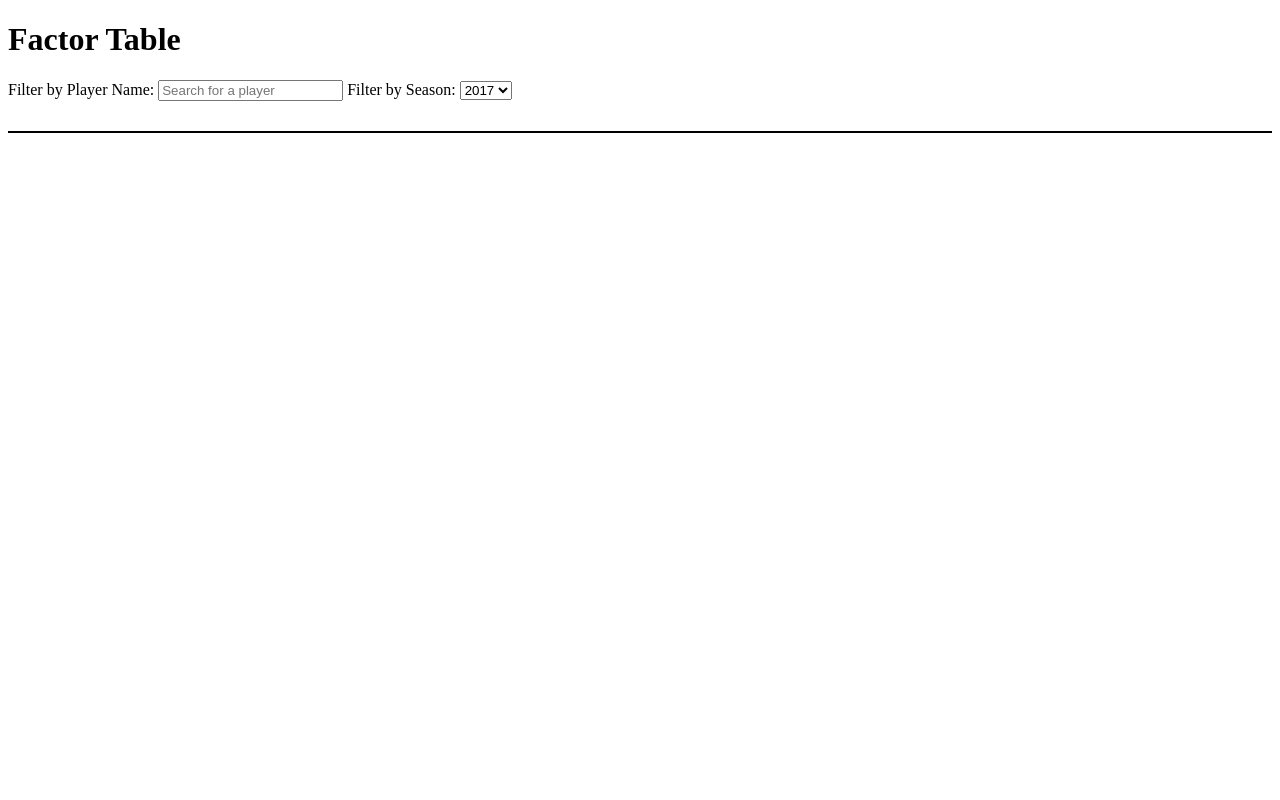
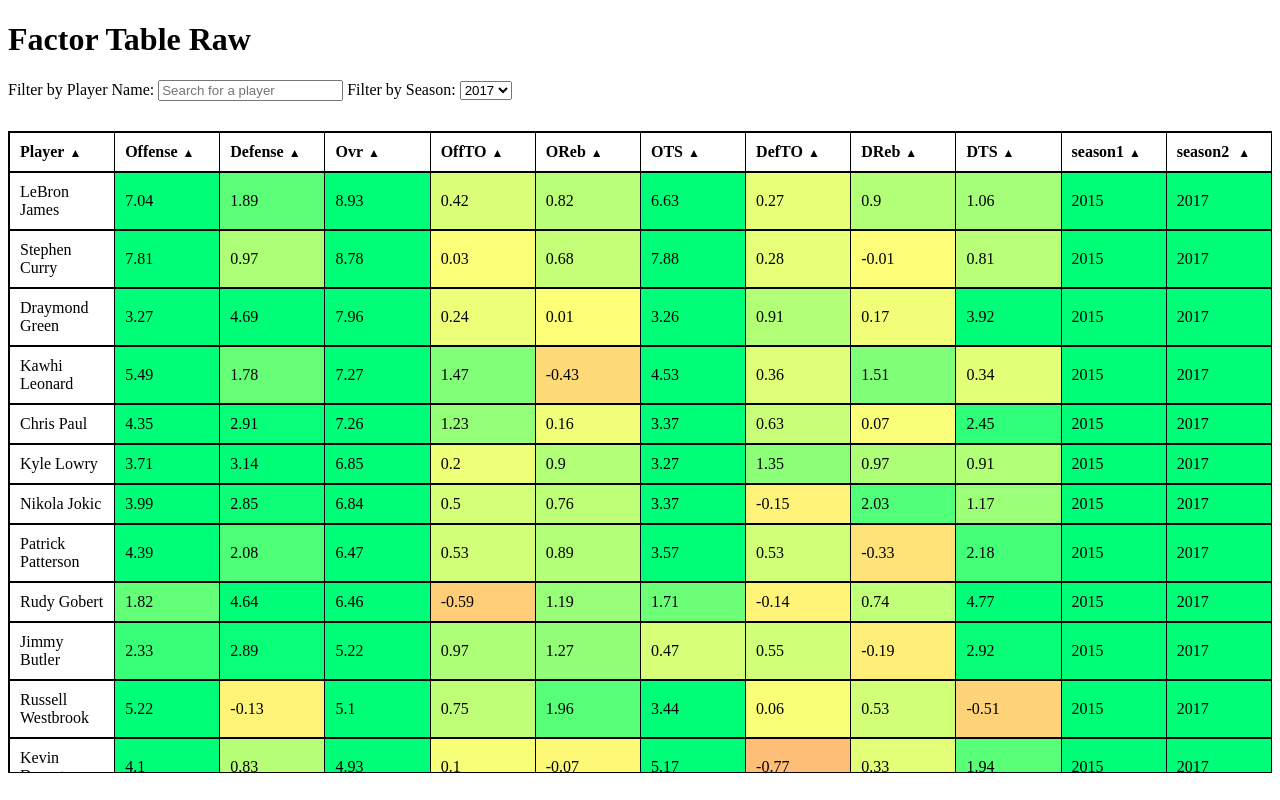
Before and after one commit to timotaij/FourFactorRAPMRaw, a plain HTML site: page index.html in a window 1280 px wide. Drawn offline with Linux system fonts and the light colour scheme; no server answers.

Commit message:
Update index.html

```diff
--- a/index.html
+++ b/index.html
@@ -49,7 +49,7 @@
 </head>
 <body>
 
-<h1>Factor Table</h1>
+<h1>Factor Table Raw</h1>
 
 <!-- Filter Input for Player Name -->
 <label for="filterPlayer">Filter by Player Name:</label>
@@ -78,7 +78,7 @@
 </table>
 
 <script>
-    const csvUrl = 'https://raw.githubusercontent.com/timotaij/FactorRAPMRaw/main/FourFactorsRAPMNormal.csv';
+    const csvUrl = 'https://raw.githubusercontent.com/timotaij/FourFactorRAPMRaw/main/FourFactorsRAPMNormal.csv';
     let dataRows = []; // To store the table data for sorting
     let currentSortColumn = null;
     let sortAscending = true; // Start with ascending order
```
